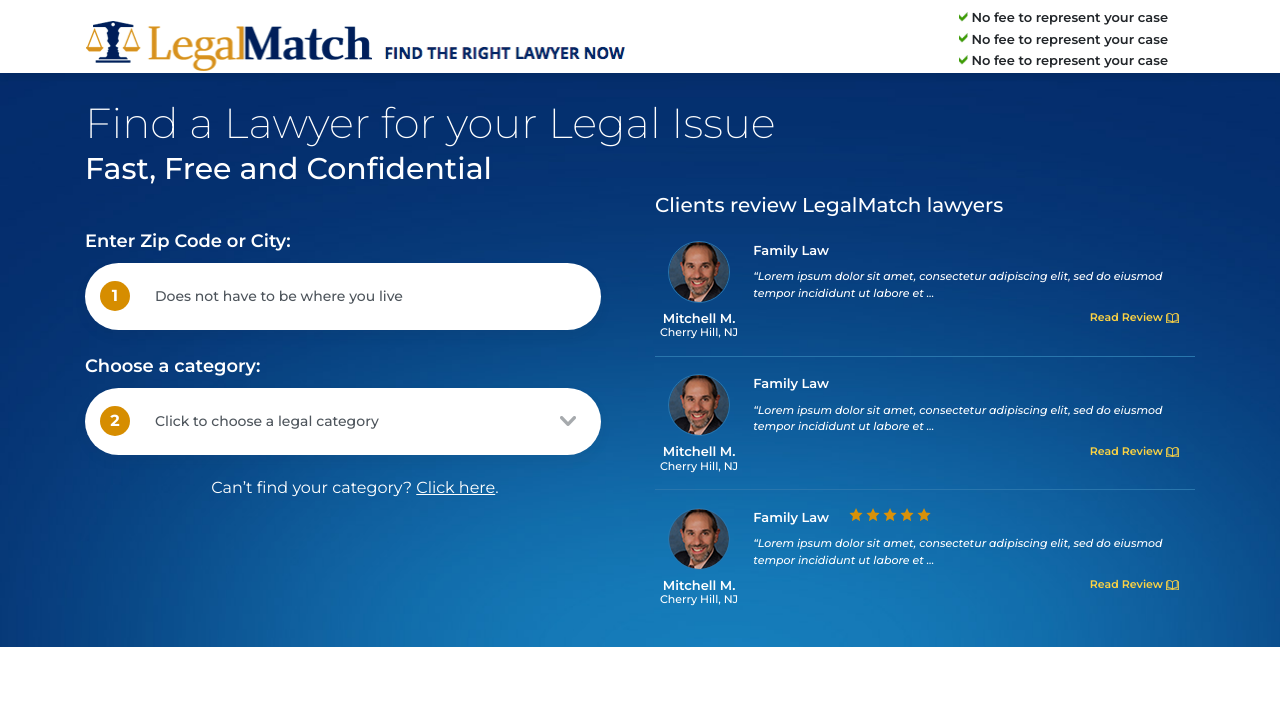
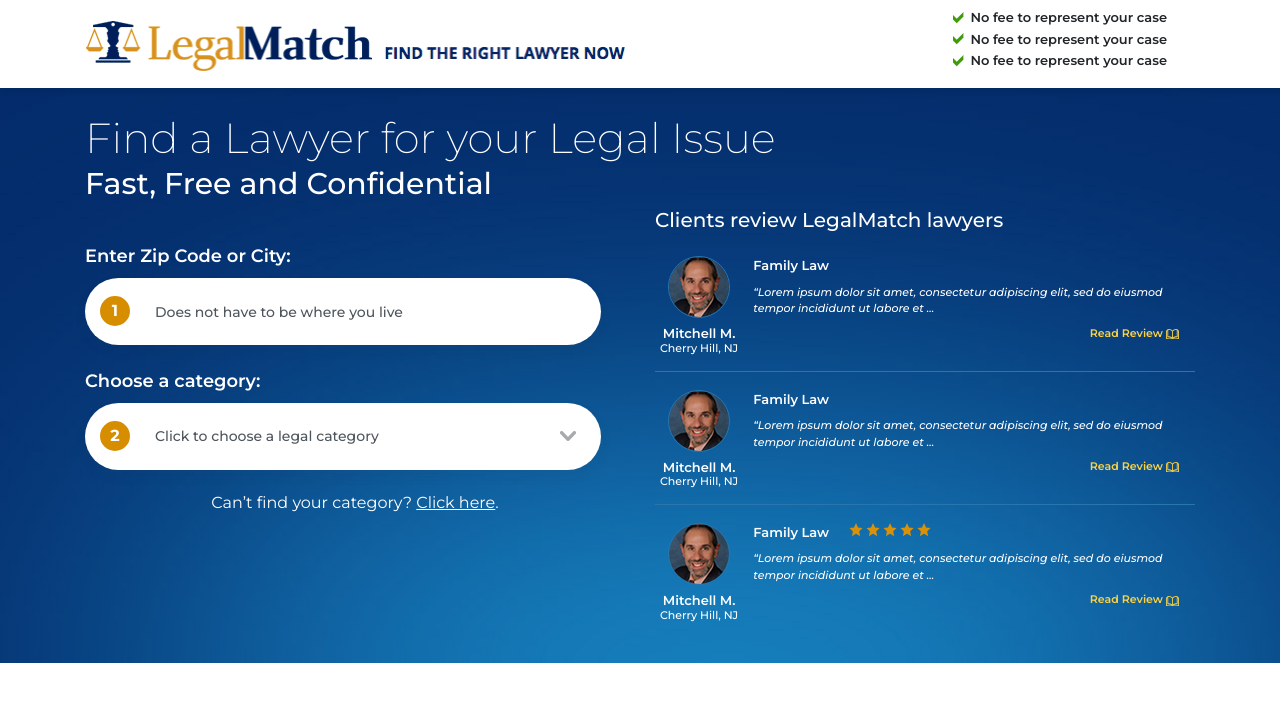
Before and after one commit to tomcanji/legal-match, a plain HTML site: page index.html in a window 1280 px wide. Drawn offline with nearby package versions, Linux system fonts and the light colour scheme.

Commit message:
Header minor spacing fixes

```diff
--- a/assets/sass/layouts/_header.scss
+++ b/assets/sass/layouts/_header.scss
@@ -3,10 +3,10 @@
 
 .header {
   &__logo {
-    margin-top: 1.25rem;
+    margin: 1.25rem 0 1rem;;
   }
   &__list {
-    margin: 0.5rem 1.6875rem 0 0;
+    margin: 0.5rem 1.75rem 0 0;
     @extend %reset-list;
   }
   &__list-item {
@@ -16,13 +16,12 @@
     font-weight: 600;
     margin-bottom: 2px;
     &::before {
-      margin-right: 1px;
+      margin-right: 6px;
       content: '';
       display: inline-block;
       height: 12px;
       width: 11px;
       background: url('../img/ic-check.png') no-repeat;
-      background-size: 9px;
     }
   }
 }
```
Also changed, not shown: assets/css/style.css.
